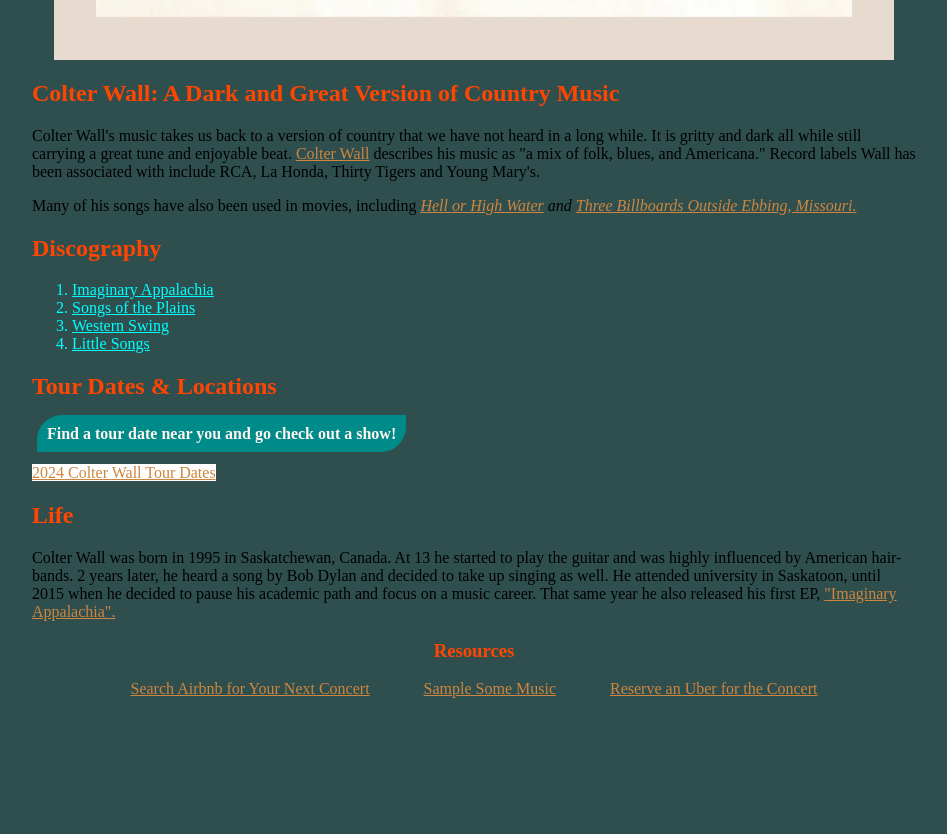
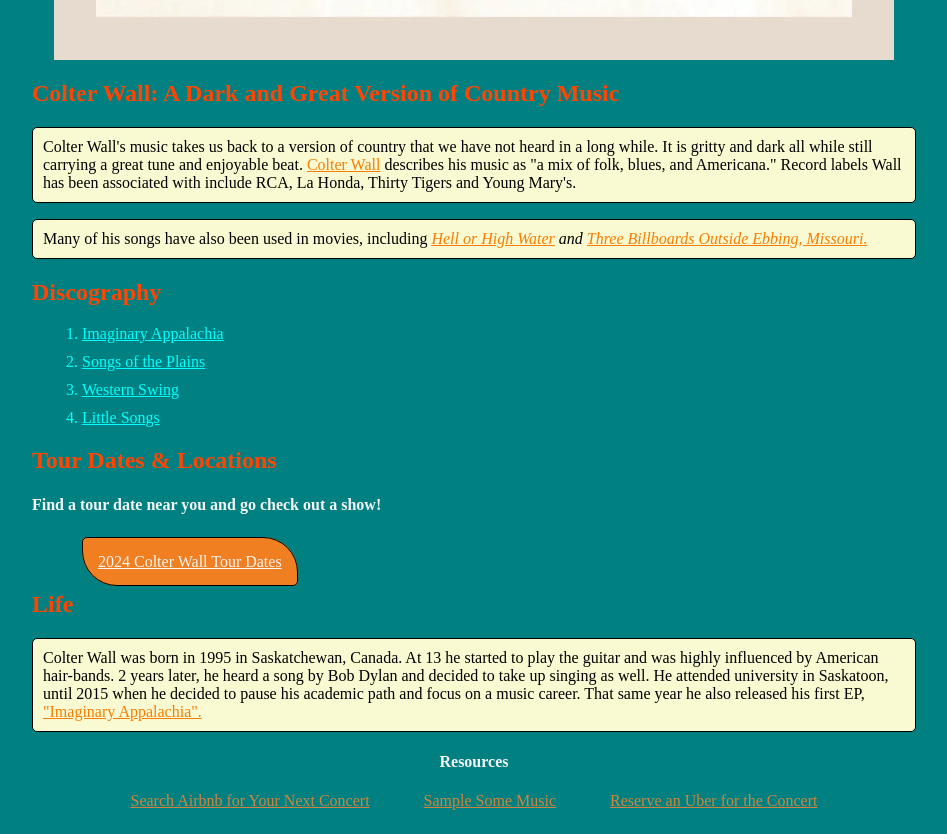
Before and after one commit to nicklaus-meadows/m4-hw4-meadows-nicklaus, a plain HTML site: page index.html in a window 1280 px wide. Shown: the part 941-1775 px from the top of the page, without its empty margins (166-1113 px from the left). Before the commit the page ends 1663 px from the top, so only its background shows below. Drawn offline with Linux system fonts and the light colour scheme.

Commit message:
major css changes made to styles for seo lighthouse

```diff
--- a/index.html
+++ b/index.html
@@ -109,8 +109,8 @@
 
       <article>
         <h2 id="tour">Tour Dates & Locations</h2>
-        <p><span>Find a tour date near you and go check out a show!</span></p>
-
+        <h4><span>Find a tour date near you and go check out a show!</span></h4>
+        <br />
         <a
           href="https://www.ticketmaster.com/colter-wall-tickets/artist/2258545"
           aria-labelledby="ticketmaster listing of tour dates and locations for colter wall"
@@ -138,7 +138,7 @@
       </section>
     </main>
     <footer>
-      <h3>Resources</h3>
+      <h4>Resources</h4>
 
       <a
         href="https://www.airbnb.com/"
--- a/styles.css
+++ b/styles.css
@@ -1,5 +1,5 @@
 html {
-    background-color: darkslategray;
+    background-color: teal;
     max-width: 900px;
     margin: auto;
 
@@ -15,16 +15,23 @@ article > p{
 
 }
 
-article > p span {
+/*article > p span {
     background-color: darkcyan;
     padding: 10px;
     border-radius: 25px 0 25px 0;
 
-}
+} */
 
 
 article > a {
-    background-color: white;
+    background-color: rgb(240, 127, 34);
+    padding: 15px;
+    margin: 50px;
+    border-radius: 5px 35px 5px 35px;
+    font-size: 16px;
+    color: whitesmoke;
+    border: thin solid black;
+
 
 }
 
@@ -49,7 +56,7 @@ img {
 }
 
 li a {
-    color:aqua
+    color:aqua;
 }
 
 li a:hover {
@@ -74,10 +81,34 @@ footer {
 
 }
 
+footer h3 {
+    color: whitesmoke;
+}
+
 h1, h2, h3 {
     color: orangered;
 }
 
 a {
-    color: peru;
+    color: rgb(247, 125, 3);
 }
+
+a:hover {
+    color: blue;
+}
+
+p {
+    background-color: lightgoldenrodyellow;
+    padding: 10px;
+    border-radius: 5px;
+    border: thin solid black;
+
+}
+
+h4 {
+    color: whitesmoke;
+}
+
+li {
+    margin: 5px 0 10px 10px
+}
```
